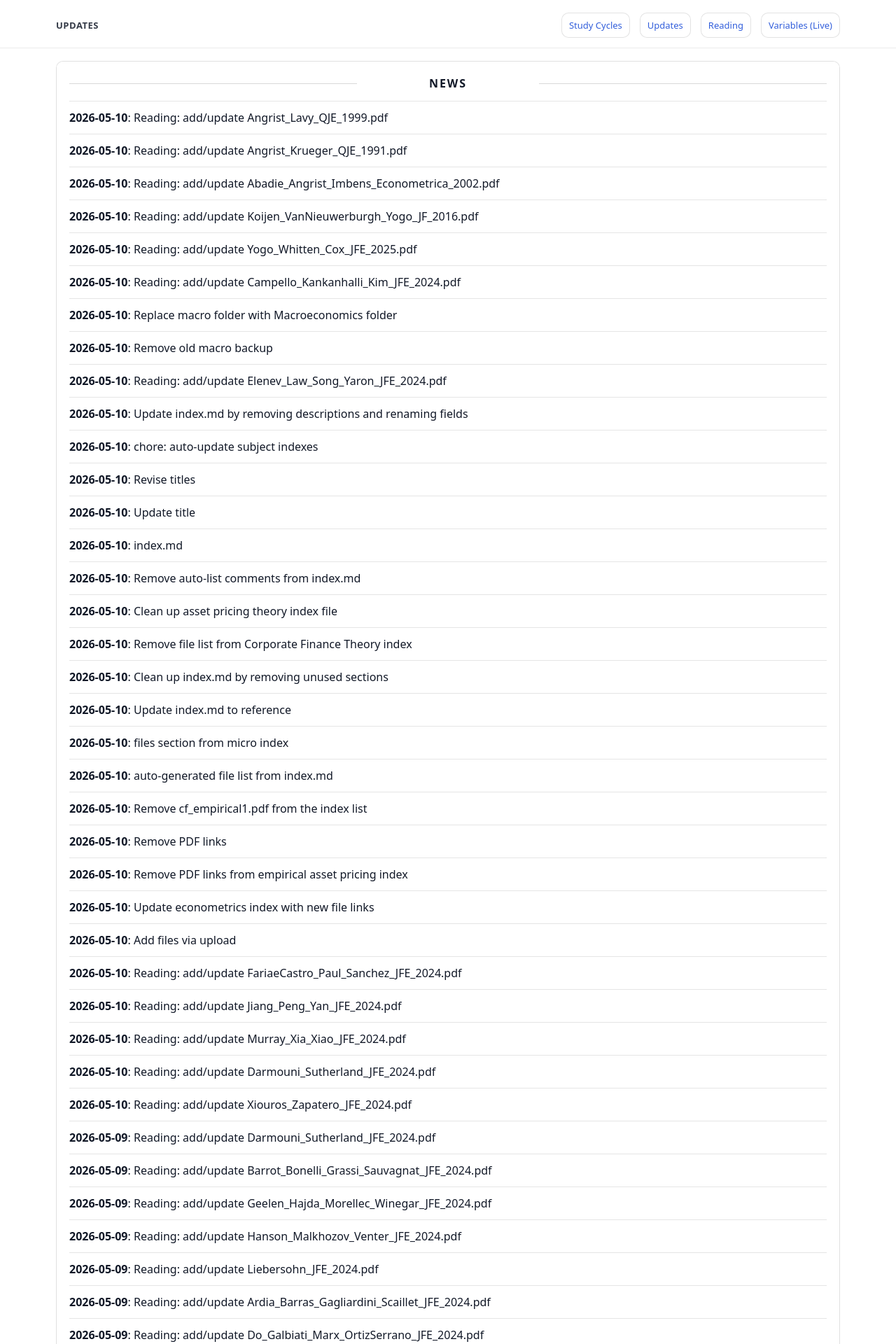
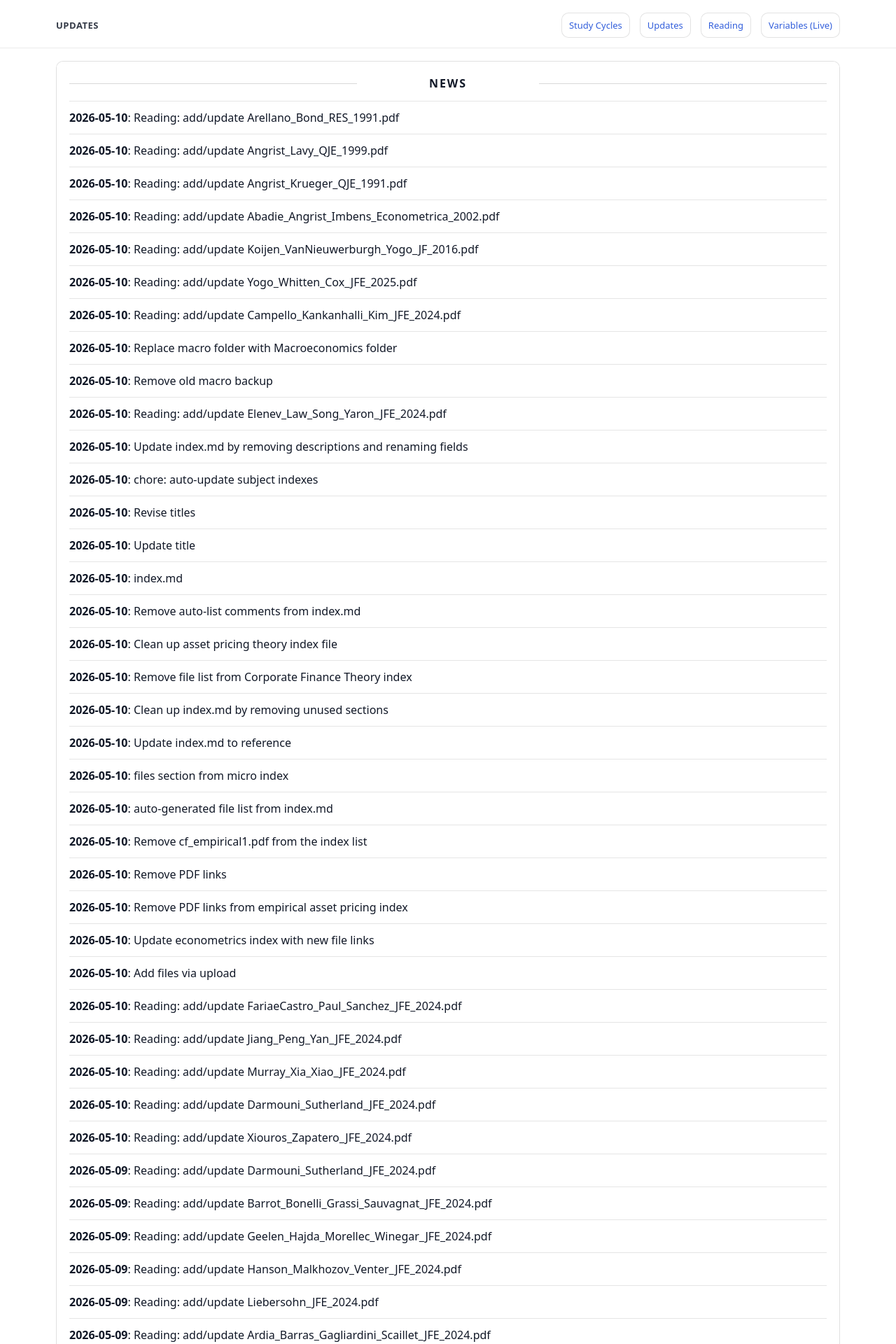
Before and after one commit to yaxinzn/study-archive, a Jekyll site: the page built from updates/index.md, in a window 1280 px wide. Shown: the top 1920 px of the page at 70% size. Built offline with Jekyll 4.4.1, drawn with Linux system fonts in a browser that asks for light colours; some of the changed text lies outside the part shown.

Commit message:
chore: update NEWS feed

```diff
--- a/_data/news.yml
+++ b/_data/news.yml
@@ -1,4 +1,7 @@
 # Auto-generated update history (sorted newest -> oldest). Do not edit manually.
+- ts: "1778410560"
+  date: "2026-05-10"
+  title: "Reading: add/update Arellano_Bond_RES_1991.pdf"
 - ts: "1778410018"
   date: "2026-05-10"
   title: "Reading: add/update Angrist_Lavy_QJE_1999.pdf"
```
